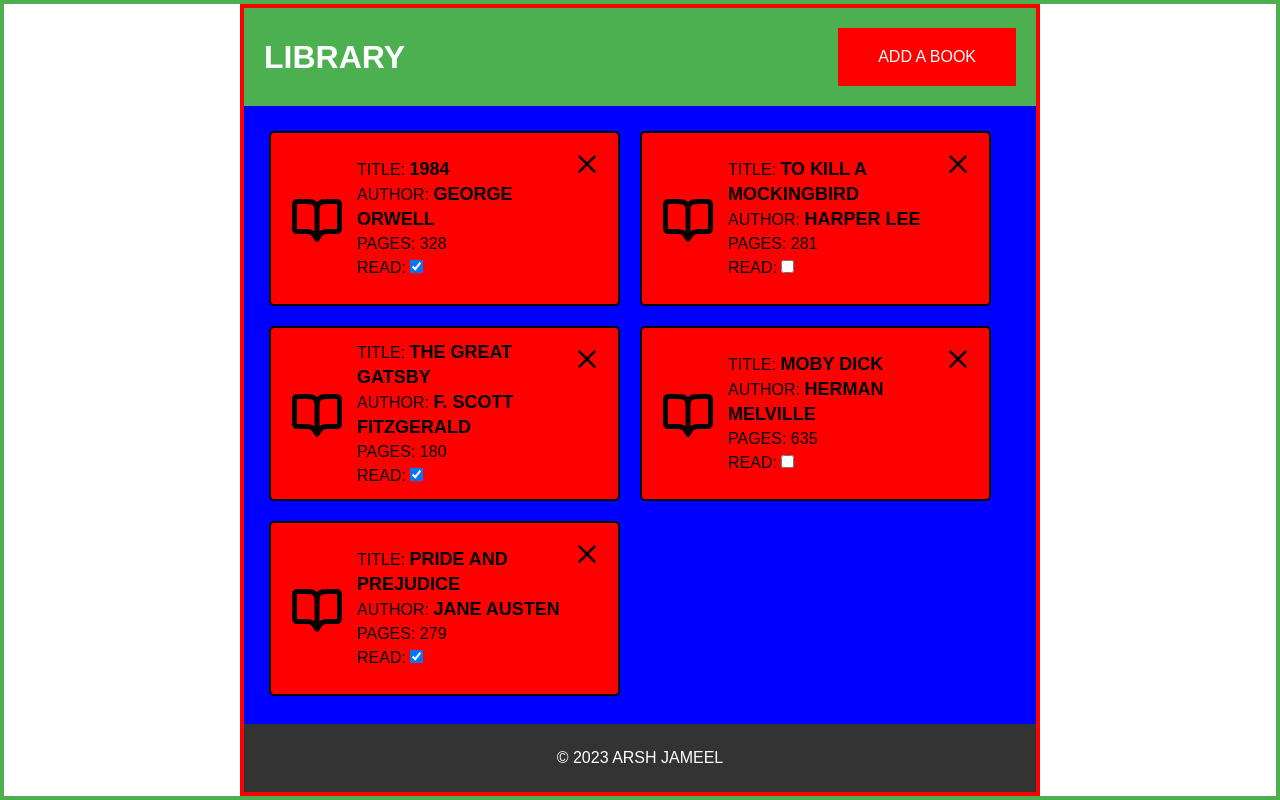
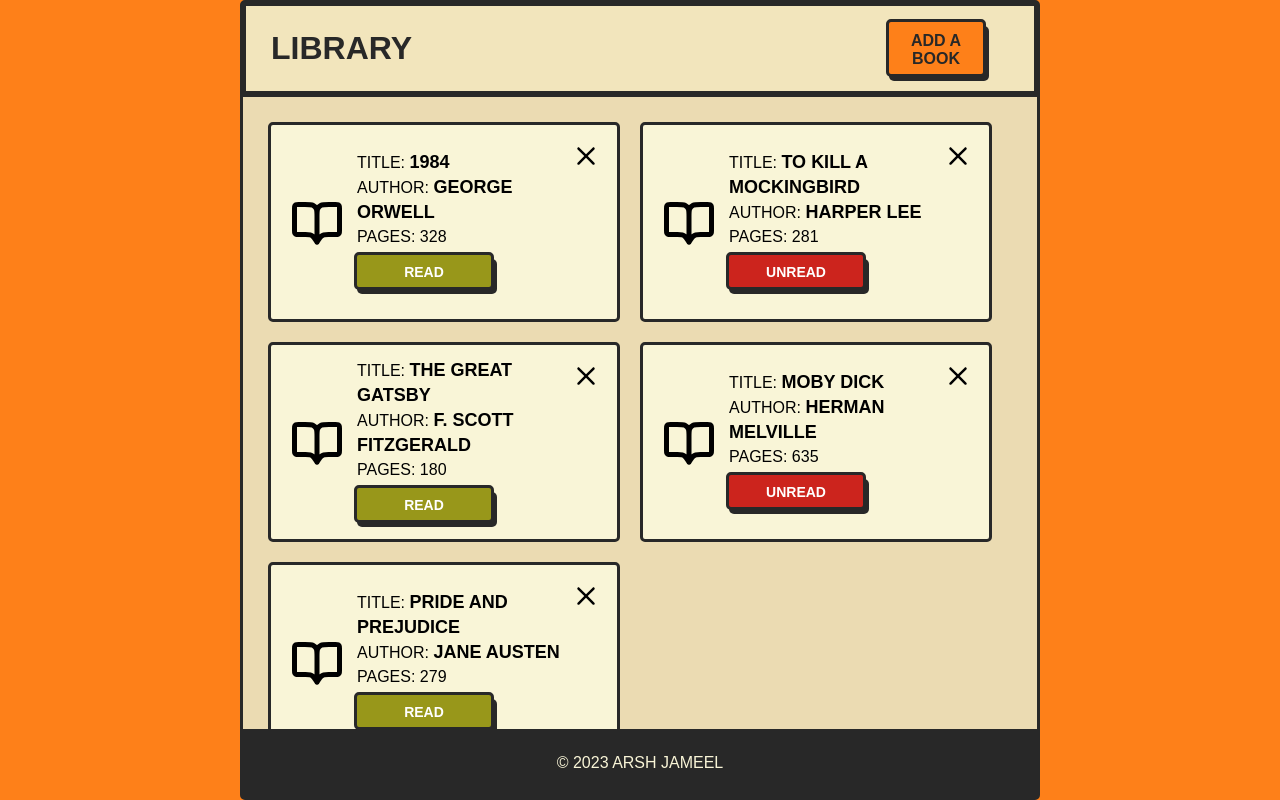
Before and after one commit to arshjameel/Library, a plain HTML site: page index.html in a window 1280 px wide. Drawn offline with Linux system fonts and the light colour scheme.

Commit message:
moved towards a more neobrutalist look. read checkmarks on items now have a button style look.

```diff
--- a/index.html
+++ b/index.html
@@ -11,7 +11,9 @@
     <div class="container">
         <div class="header">
             <h1>Library</h1>
-            <button class="addBookBtn btnDisplayForm">Add a Book</button>
+            <div class="add-button-container">
+                <button class="addBookBtn btnDisplayForm">Add a Book</button>
+            </div>
         </div>
         <dialog class="dialog">
             <img src="./assets/close-cross-remove-delete-svgrepo-com.svg"
--- a/script.js
+++ b/script.js
@@ -48,19 +48,29 @@ function renderBook(book) {
     p.innerHTML += '<br>Pages: ';
     p.appendChild(pagespan);
 
-    p.innerHTML += '<br> Read: ';
+    p.innerHTML += '<br>';
 
     const readLabel = document.createElement('label');
     readLabel.className = "read-switch";
+    readLabel.htmlFor = `read-${book.id}`; // Unique ID for each book
 
     const readInput = document.createElement('input');
     readInput.type = "checkbox";
+    readInput.id = `read-${book.id}`; // Match with label's for attribute
     readInput.checked = book.read;
+    readInput.className = "toggle-checkbox";
     readLabel.appendChild(readInput);
 
-    const readSlider = document.createElement('span');
-    readSlider.className = 'read-slider';
-    readLabel.appendChild(readSlider);
+    // Create the button-like appearance
+    const toggleButton = document.createElement('span');
+    toggleButton.className = "toggle-button";
+    toggleButton.textContent = book.read ? "READ" : "UNREAD";
+    readLabel.appendChild(toggleButton);
+
+    readInput.addEventListener('change', function() {
+        toggleButton.textContent = this.checked ? "READ" : "UNREAD";
+        book.read = this.checked;
+    });
 
     p.appendChild(readLabel);
 
--- a/styles.css
+++ b/styles.css
@@ -8,13 +8,17 @@
 }
 
 body {
+    background-color: #fe8019;
     display: flex;
     flex-direction: column;
     align-items: center;
     justify-content: center;
     padding: 0px 50px;
-    border: 4px solid #4CAF50;
     height: 100vh;
+}
+
+button:focus {
+    outline: none;
 }
 
 .container {
@@ -24,42 +28,65 @@ body {
     justify-content: space-between;
     width: 50rem;
     height: 50rem;
-    border: 4px solid red;
+    border: 3px solid #282828;
+    border-radius: 5px;
 }
 
 .header {
     display: flex;
     justify-content: space-between;
     align-items: center;
-    background-color: #4CAF50;
-    color: white;
+    background-color: #f2e5bc;
+    color: #282828;
     text-align: center;
-    padding: 20px;
+    padding: 10px 45px 10px 25px;
     width: 100%;
+
+    border: 3px solid #282828;
+    border-bottom: 6px solid #282828;
 }
 
 .header h1 {
+    font-weight: 700;
     font-size: 2rem;
 }
 
-.header p {
-    font-style: italic;
+.add-button-container {
+    position: relative;
+    display: block;
+    height: 55px;
+    width: 100px;
+    margin-top: 10px;
+    padding: 20px 30px;
+    background-color: #282828;
+    border-radius: 5px;
 }
 
 .addBookBtn {
-    background-color: red;
-    color: white;
-    padding: 20px 40px;
-    border: none;
+    display: block;
+    height: 58px;
+    width: 100px;
+    background-color: #fe8019;
+    color: #282828;
+    padding: 10px 20px;
+    margin: -27px 0px 0px -33px;
+    border: 3px solid #282828;
     cursor: pointer;
     font-size: 1rem;
+    font-weight: 700;
+    border-radius: 5px;
+}
+
+.addBookBtn:active {
+    transform: translateY(3px) translateX(3px);
 }
 
 .contentBox {
     display: flex;
     flex-wrap: wrap;
-    background-color: blue;
+    background-color: #ebdbb2;
     gap: 20px;
+    border-top: none;
 
     padding: 25px;
     width: 100%;
@@ -73,12 +100,12 @@ body {
     flex: 0 1 calc(50% - 20px);
     min-width: 350px;
     max-width: 1fr;
-    height: 175px;
+    height: 200px;
     gap: 10px;
     box-sizing: border-box;
 
-    background-color: red;
-    border: 2px solid black;
+    background-color: #f9f5d7;
+    border: 3px solid #282828;
     border-radius: 5px;
     padding: 1rem;
 
@@ -86,6 +113,56 @@ body {
     flex-direction: row;
     justify-content: space-between;
     align-items: center;
+}
+
+.read-switch {
+    position: relative;
+    display: block;
+    height: 35px;
+    width: 140px;
+    margin-top: 10px;
+    padding: 10px 20px;
+    background-color: #282828;
+    border-radius: 5px;
+    text-align: center;
+}
+
+/* Hide the actual checkbox */
+.toggle-checkbox {
+    position: absolute;
+    opacity: 0;
+    cursor: pointer;
+    height: 0;
+    width: 0;
+}
+
+/* Style the toggle button */
+.toggle-button {
+    display: block;
+    padding: 5px 10px;
+    background-color: #cc241d;
+
+    height: 38px;
+    width: 140px;
+    margin: -17px 0px 0px -23px;
+    border: 3px solid #282828;
+    font-weight: 700;
+
+
+    color: white;
+    border-radius: 5px;
+    cursor: pointer;
+    font-size: 14px;
+    transition: background-color 0s;
+}
+
+.toggle-button:active {
+    transform: translateY(3px) translateX(3px);
+}
+
+/* Style for checked state */
+.toggle-checkbox:checked+.toggle-button {
+    background-color: #98971a;
 }
 
 img {
@@ -111,8 +188,8 @@ img {
 }
 
 .footer {
-    background-color: #333;
-    color: white;
+    background-color: #282828;
+    color: #f9f5d7;
     text-align: center;
     padding: 25px;
     position: relative;
```
